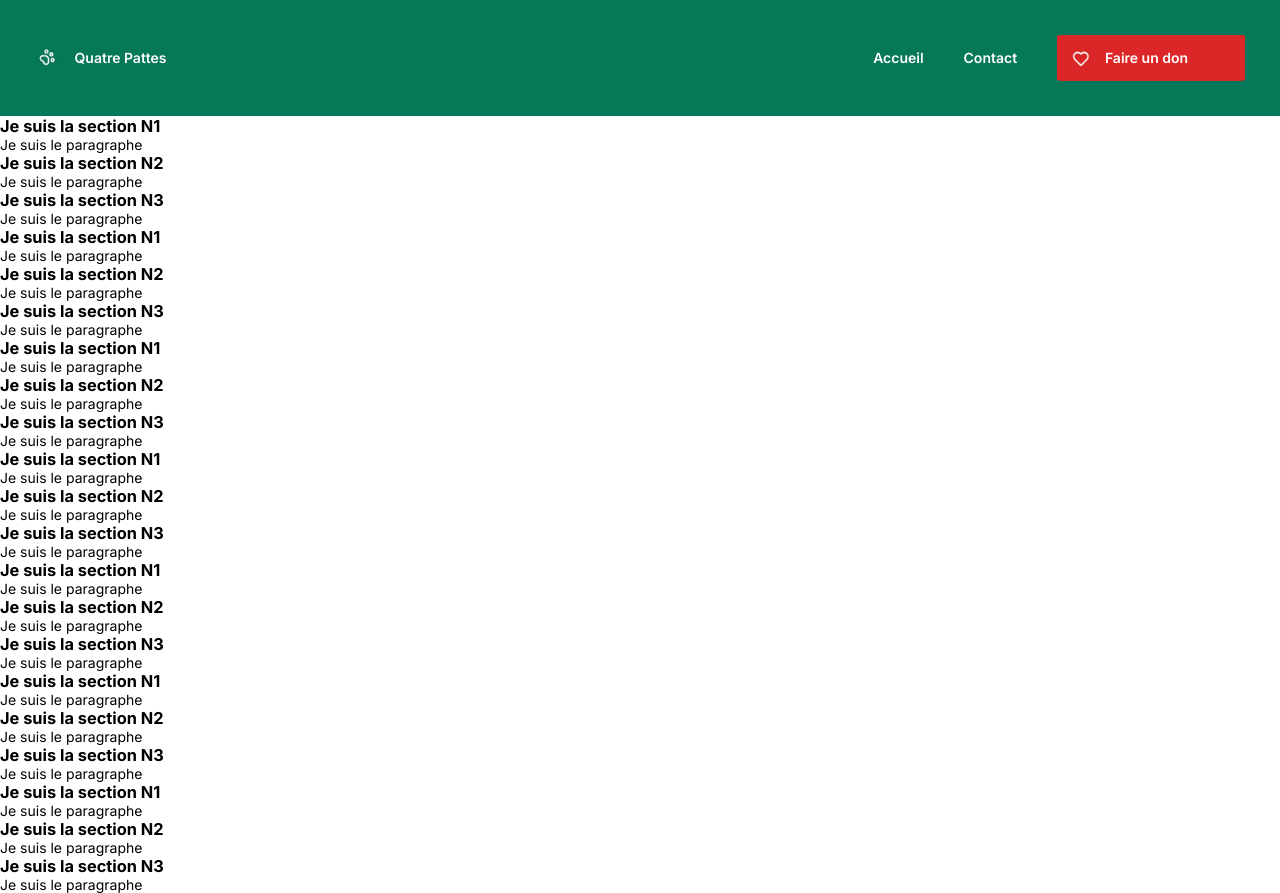
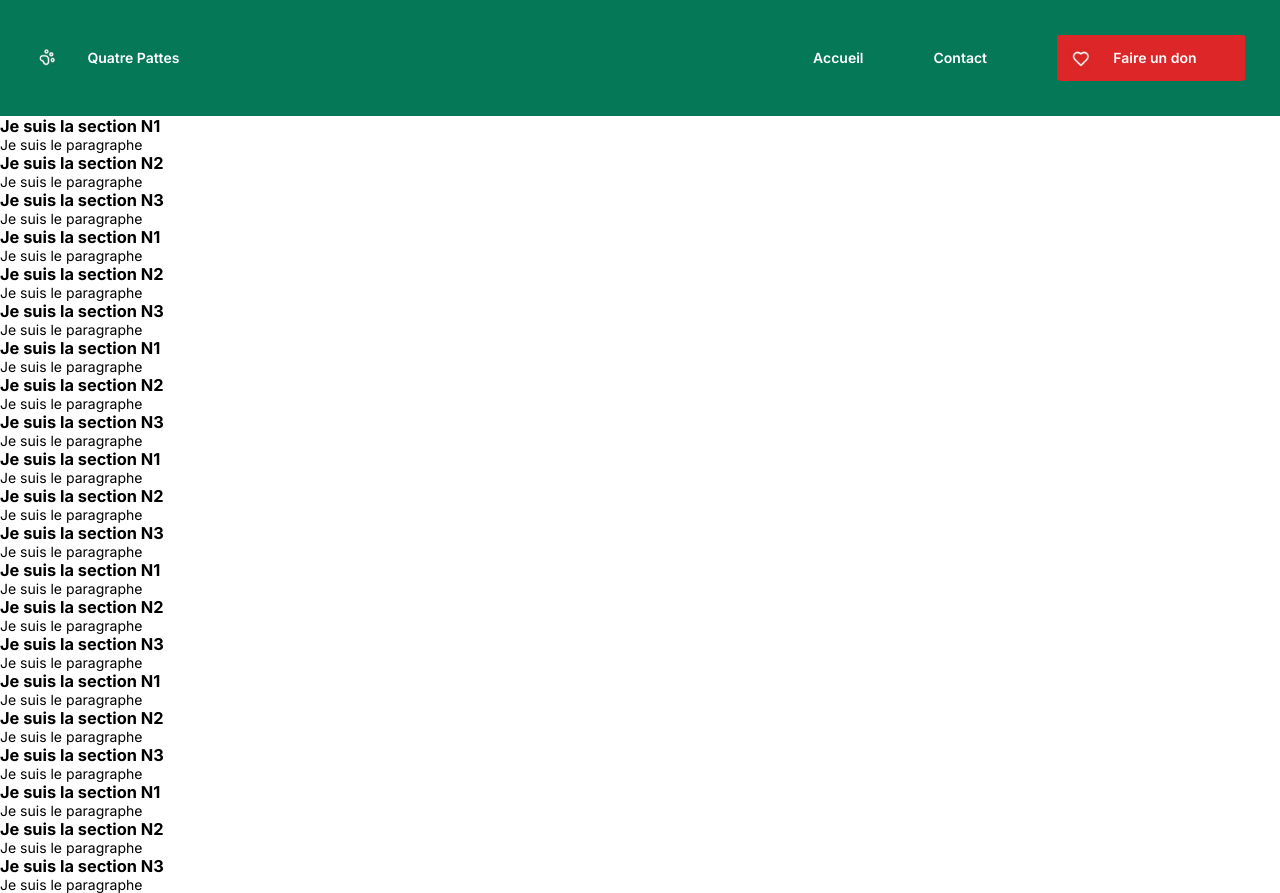
Before and after one commit to cassandrabazille/Quatrepattes, a plain HTML site: page index.html in a window 1280 px wide. Drawn offline with Linux system fonts and the light colour scheme.

Commit message:
header minor changes

```diff
--- a/style.css
+++ b/style.css
@@ -49,7 +49,7 @@
     justify-content: flex-start;
     align-items: center;
     margin: 2.7%;
-    gap: 3%;
+    gap: 3rem;
 
 }
 
@@ -67,7 +67,7 @@
     justify-content: flex-end;
     align-items: center;
     margin: 2.7%;
-    gap: 7%;
+    gap: 7rem;
 
 }
 
@@ -78,7 +78,7 @@
     width: 33%;
     height: 45%;
     align-items: center;
-    gap:7%;
+    gap:2rem;
     padding: 2%
 
 }
@@ -105,7 +105,7 @@
     display: flex;
     flex-direction: column;
     align-items: flex-start;
-    gap: 2rem; /* Ajuster l'espace entre l'image et le texte */
+    gap: 2rem;
 
 
 
@@ -116,7 +116,7 @@
         height: 5%;
         display: flex;
         align-items: center;
-        gap: 1rem; /* Ajuster l'espace entre l'image et le texte */
+        gap: 1rem;
         box-sizing: border-box;
         padding: 1rem;
 
@@ -130,27 +130,3 @@
     }
 
 }
-
-
-
-/* Mobile styles */
-/* @media (max-width: 600px) { */
-    /* Media query pour les appareils avec une largeur max de 600px */
-    /* body {
-      background-color: lightgreen;
-      font-size: 14px;
-    }
-  } */
-/* main {
-    border: 4px solid black;
-    max-width: 1300px;
-    margin: 0 auto;
-}
-
-section {
-    border: 4px solid darkcyan;
-    background: white;
-    border-radius: 10px;
-    margin: 20px auto;
-    min-height: 90vh;
-}  */
```
